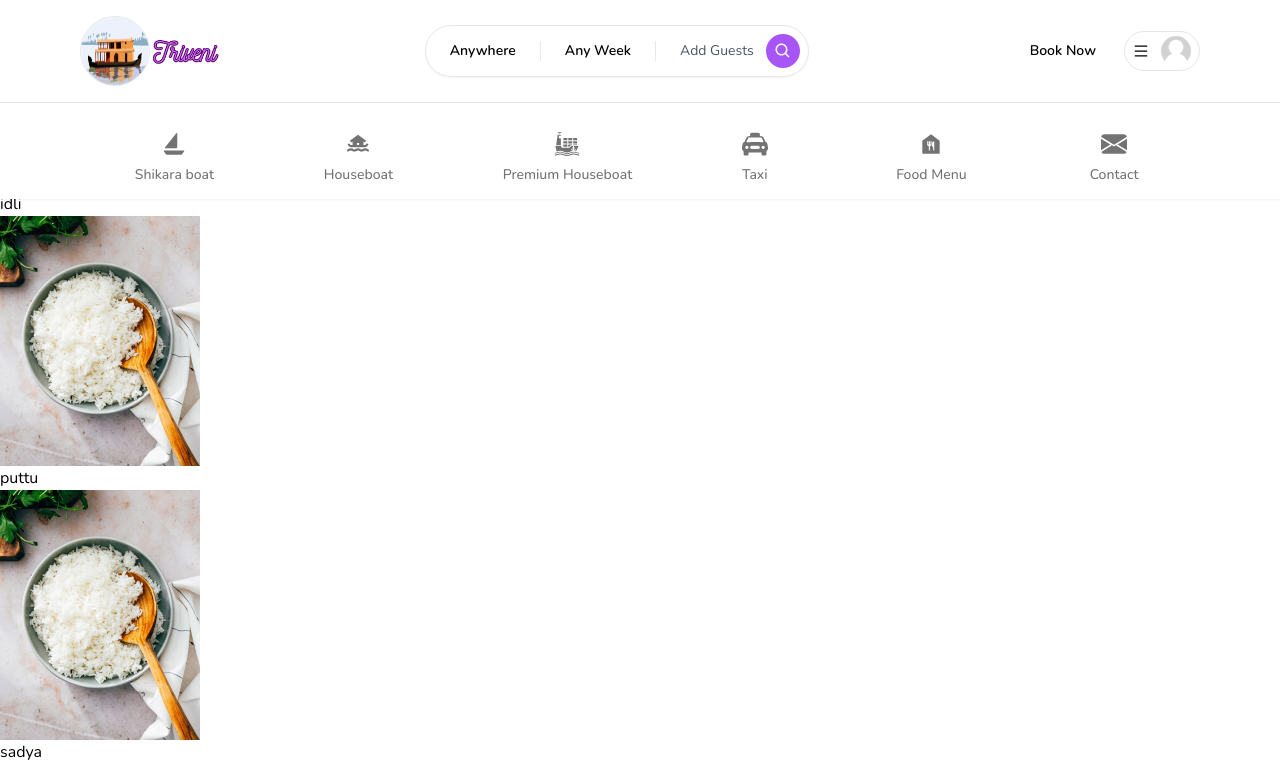
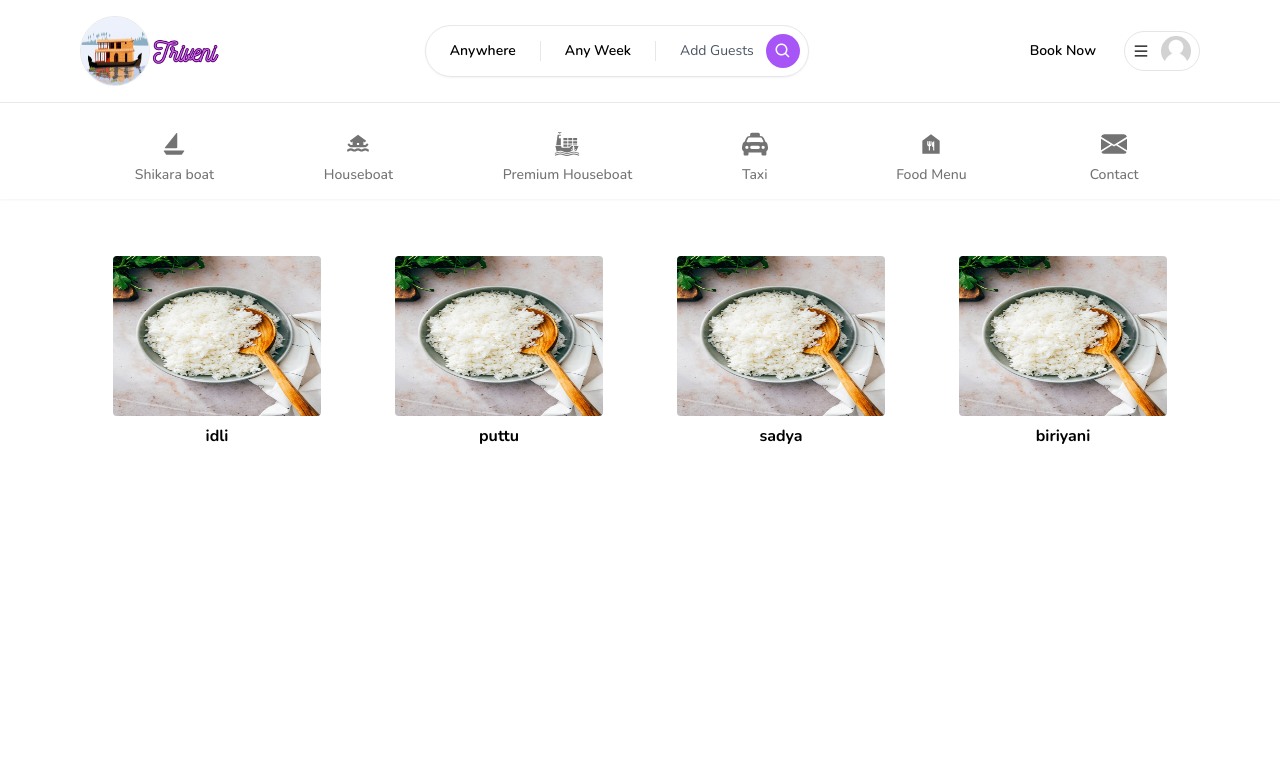
Before and after one commit to ajmalbinabdulaziz/triveni, a Next.js app: page /foodmenu in a window 1280 px wide. Shown: the top 762 px of the page. Built offline with nearby package versions, Linux system fonts and the light colour scheme; no server answers; what world-countries would draw is missing.

Commit message:
modified food menu and contact page

```diff
--- a/app/contact/page.tsx
+++ b/app/contact/page.tsx
@@ -2,7 +2,7 @@ import React from 'react'
 
 const ContactPage = () => {
   return (
-    <div className='px-10 mx-auto w-3/5 md:w-2/5  mt-10'>
+    <div className='px-10 mx-auto w-3/5 md:w-2/5 mt-32'>
         <h1 className='text-center text-xl font-semibold pb-8'>Contact Us</h1>
         <div className='border-x-2 p-10 '>
           <h2 className='text-md pb-4'>Address</h2>
--- a/app/foodmenu/page.tsx
+++ b/app/foodmenu/page.tsx
@@ -1,4 +1,5 @@
 import Image from "next/image"
+import Container from "../components/Container"
 
 
 const food_menu = [
@@ -22,19 +23,28 @@ const food_menu = [
 
 const FoodMenuPage = () => {
   return (
-      <div className="mt-20">
-    {food_menu.map((menu) => (
-      <div>
+    <Container>
 
-        <h1>{menu.item}</h1>
-        <Image
-          src={menu.image}
-          width={200}
-            height={200} alt="" />
+    <div className="mt-32 flex p-4 space-x-10 justify-around">
+      {food_menu.map((menu) => (
+        <div className="">
+
+          <div className="relative h-40 w-52 ">
+            <Image
+              className="rounded hover:scale-105 cursor-pointer transition-transform"
+              src={menu.image}
+              // width={200}
+              // height={100}
+              fill
+              alt="" />
+          </div>
+
+        <h1 className="p-2 text-center font-bold">{menu.item}</h1>
 
         </div>
       ))}
     </div>
+      </Container>
 
   )
 }
```
Also changed, not shown: app/listings/[listingId]/ListingClient.tsx (line endings or trailing spaces), 1 other file (tests, documents, lock files or other folders).
